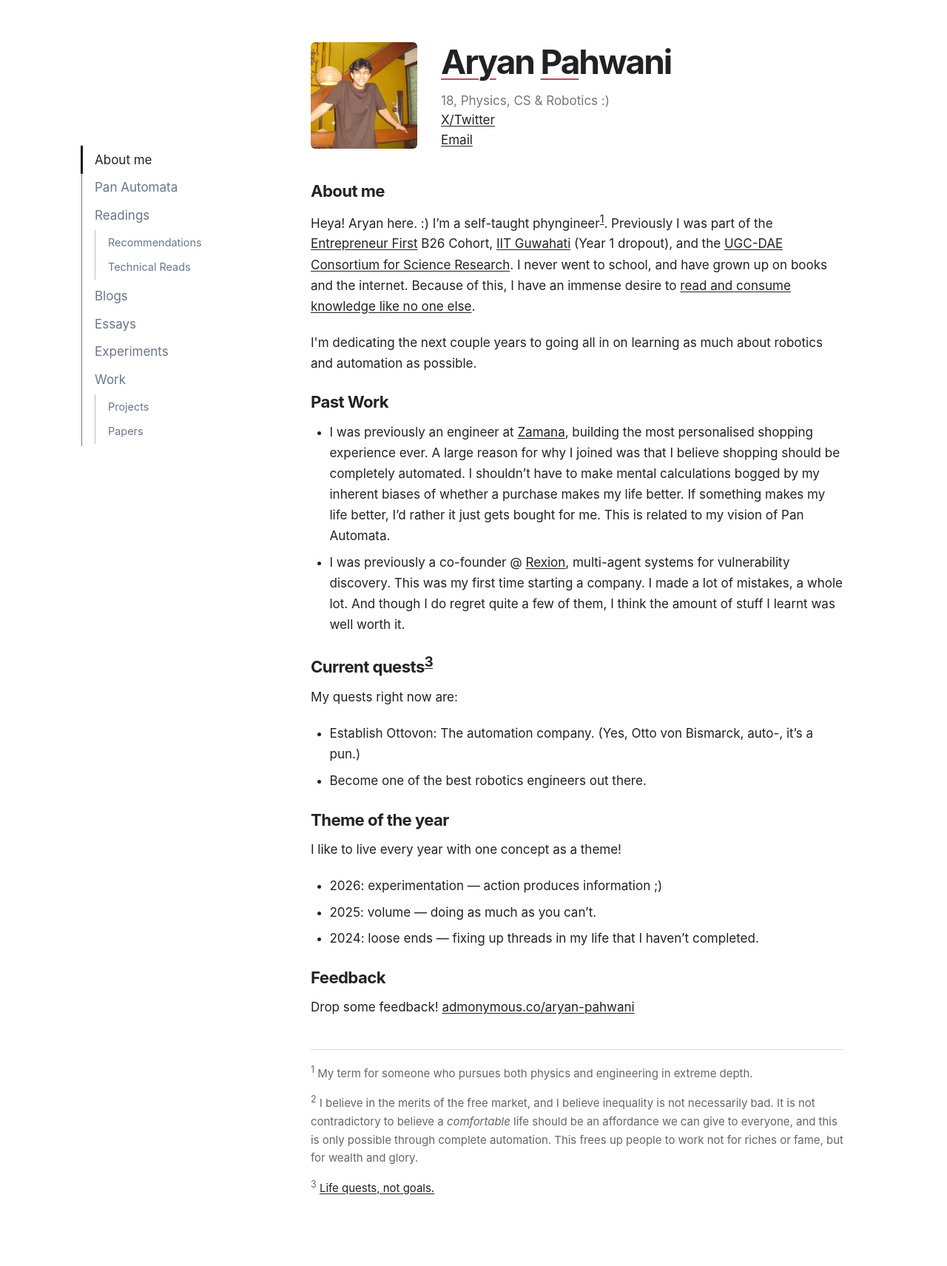
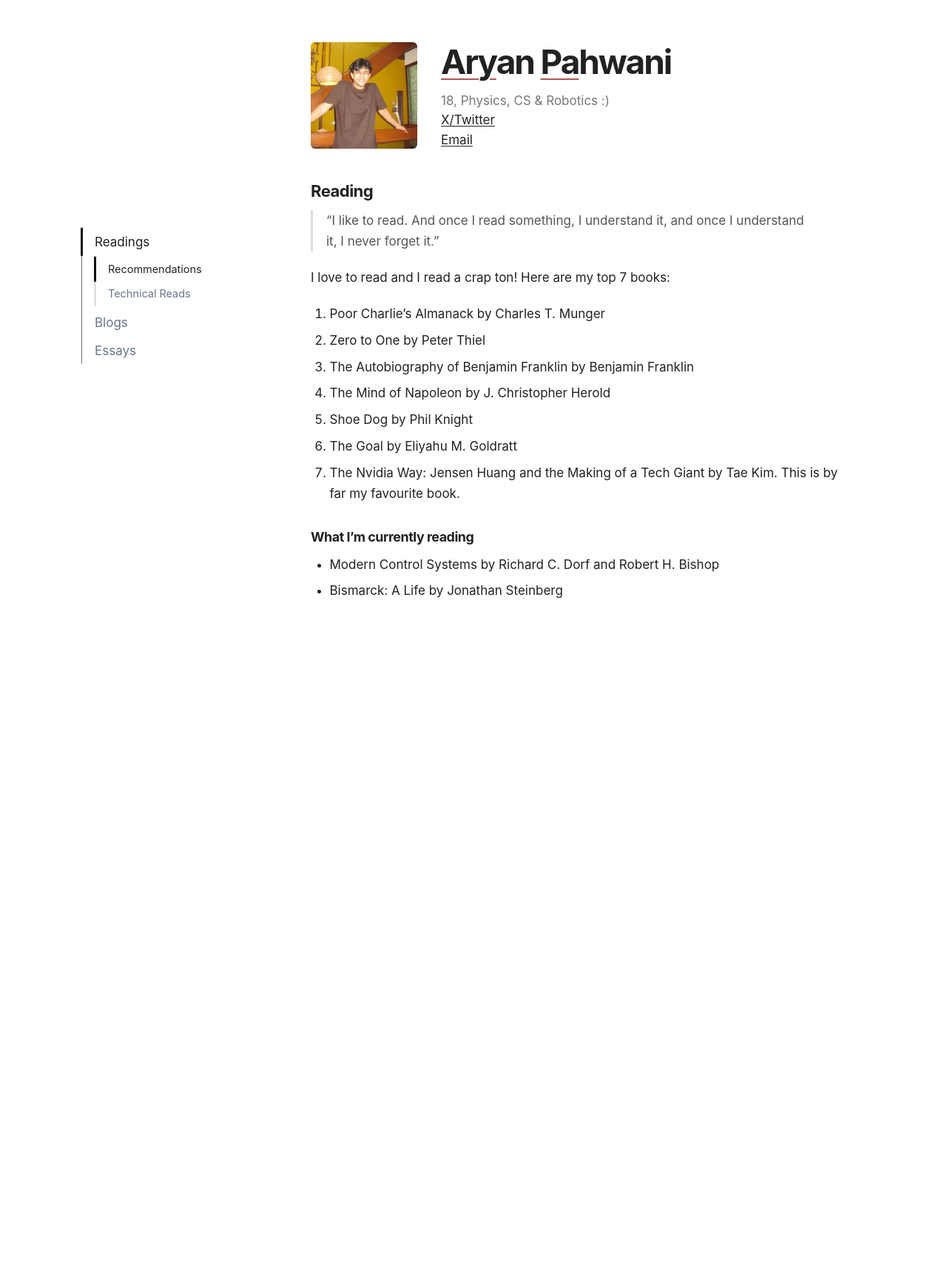
Before and after one commit to AdalricP/arypa.in, a PHP site: page / in a window 1280 px wide. Shown: the whole page at 74% size. After the commit the page ends 808 px from the top, so only its background shows below. Run offline with PHP 8.4, Linux system fonts and the light colour scheme.

Commit message:
Remove retired site sections

```diff
--- a/index.html
+++ b/index.html
@@ -21,21 +21,13 @@
   <div class="site-shell">
     <aside class="sidebar">
       <nav class="section-menu" aria-label="Site sections">
-        <button class="menu-button is-active" type="button" data-tab="about" aria-selected="true">About me</button>
-        <button class="menu-button" type="button" data-tab="pan-automata" aria-selected="false">Pan Automata</button>
-        <button class="menu-button" type="button" data-tab="reading" aria-selected="false">Readings</button>
+        <button class="menu-button is-active" type="button" data-tab="reading" aria-selected="true">Readings</button>
         <div class="reading-menu">
-          <button class="sub-menu-button" type="button" data-parent="reading" data-subtab="recommendations" aria-selected="false">Recommendations</button>
+          <button class="sub-menu-button is-active" type="button" data-parent="reading" data-subtab="recommendations" aria-selected="true">Recommendations</button>
           <button class="sub-menu-button" type="button" data-parent="reading" data-subtab="technical-reads" aria-selected="false">Technical Reads</button>
         </div>
         <button class="menu-button" type="button" data-tab="blogs" aria-selected="false">Blogs</button>
         <button class="menu-button" type="button" data-tab="essays" aria-selected="false">Essays</button>
-        <button class="menu-button" type="button" data-tab="experiments" aria-selected="false">Experiments</button>
-        <button class="menu-button" type="button" data-tab="work" aria-selected="false">Work</button>
-        <div class="work-menu">
-          <button class="sub-menu-button" type="button" data-parent="work" data-subtab="projects" aria-selected="false">Projects</button>
-          <button class="sub-menu-button" type="button" data-parent="work" data-subtab="papers" aria-selected="false">Papers</button>
-        </div>
       </nav>
     </aside>
     <main>
@@ -47,48 +39,7 @@
       </div>
     </header>
 
-    <section class="tab-panel is-active" id="about">
-      <h2>About me</h2>
-      <p>Heya! Aryan here. :) I’m a self-taught phyngineer<sup><a href="#phyngineer-note">1</a></sup>. Previously I was part of the <a href="https://www.joinef.com/" target="_blank" rel="noopener noreferrer">Entrepreneur First</a> B26 Cohort, <a href="https://www.iitg.ac.in/" target="_blank" rel="noopener noreferrer">IIT Guwahati</a> (Year 1 dropout), and the <a href="https://www.csr.res.in/" target="_blank" rel="noopener noreferrer">UGC-DAE Consortium for Science Research</a>. I never went to school, and have grown up on books and the internet. Because of this, I have an immense desire to <a href="#reading" data-site-tab="reading">read and consume knowledge like no one else</a>.</p>
-      <p>I'm dedicating the next couple years to going all in on learning as much about robotics and automation as possible.</p>
-
-      <h2>Past Work</h2>
-      <ul>
-        <li>I was previously an engineer at <a href="https://zamana.com/" target="_blank" rel="noopener noreferrer">Zamana</a>, building the most personalised shopping experience ever. A large reason for why I joined was that I believe shopping should be completely automated. I shouldn’t have to make mental calculations bogged by my inherent biases of whether a purchase makes my life better. If something makes my life better, I’d rather it just gets bought for me. This is related to my vision of Pan Automata.</li>
-        <li>I was previously a co-founder @ <a href="https://rexion.ai/" target="_blank" rel="noopener noreferrer">Rexion</a>, multi-agent systems for vulnerability discovery. This was my first time starting a company. I made a lot of mistakes, a whole lot. And though I do regret quite a few of them, I think the amount of stuff I learnt was well worth it.</li>
-      </ul>
-
-      <h2>Current quests<sup><a href="https://himat.github.io/posts/life_quests_not_goals/" target="_blank" rel="noopener noreferrer">3</a></sup></h2>
-      <p>My quests right now are:</p>
-      <ul>
-        <li><a class="secret-quest" href="kill-list/">Establish Ottovon: The automation company.</a> (Yes, Otto von Bismarck, auto-, it’s a pun.)</li>
-        <li><a class="secret-quest" href="kill-list/">Become one of the best robotics engineers out there.</a></li>
-      </ul>
-
-      <h2>Theme of the year</h2>
-      <p>I like to live every year with one concept as a theme!</p>
-      <ul>
-        <li>2026: experimentation — action produces information ;)</li>
-        <li>2025: volume — doing as much as you can’t.</li>
-        <li>2024: loose ends — fixing up threads in my life that I haven’t completed.</li>
-      </ul>
-
-      <h2>Feedback</h2>
-      <p>Drop some feedback! <a href="https://admonymous.co/aryan-pahwani" target="_blank" rel="noopener noreferrer">admonymous.co/aryan-pahwani</a></p>
-
-      <div class="about-notes">
-        <p id="phyngineer-note"><sup>1</sup> My term for someone who pursues both physics and engineering in extreme depth.</p>
-        <p id="automation-note"><sup>2</sup> I believe in the merits of the free market, and I believe inequality is not necessarily bad. It is not contradictory to believe a <em>comfortable</em> life should be an affordance we can give to everyone, and this is only possible through complete automation. This frees up people to work not for riches or fame, but for wealth and glory.</p>
-        <p><sup>3</sup> <a href="https://himat.github.io/posts/life_quests_not_goals/" target="_blank" rel="noopener noreferrer">Life quests, not goals.</a></p>
-      </div>
-    </section>
-
-    <section class="tab-panel" id="pan-automata">
-      <h2>Pan Automata</h2>
-      <p>Coming soon...</p>
-    </section>
-
-    <section class="tab-panel" id="reading">
+    <section class="tab-panel is-active" id="reading">
       <div class="sub-tab-panel is-active" id="recommendations" data-parent="reading">
         <h2>Reading</h2>
         <blockquote>“I like to read. And once I read something, I understand it, and once I understand it, I never forget it.”</blockquote>
@@ -131,49 +82,6 @@
       <article class="essay-reader" id="essay-reader" hidden aria-live="polite"></article>
     </section>
 
-    <section class="tab-panel" id="experiments">
-      <h2>Experiments</h2>
-      <p>Log of random funky experiments I tried out with Claude, purely for fun and curiosity.</p>
-      <article class="experiment-entry">
-        <h3>2026-09-05 — LLM wizard duels</h3>
-        <p>This experiment has two Claude subagents each write their own spells (small JS incantations priced by length and structure — ifs and loops cost extra mana) and a control policy for a pixel-art dueling arena, then revise them over 10 generations seeing only the battle logs.</p>
-        <p>The strategies escalated on their own from burst races through elemental counter-picks to a pixel-by-pixel range arms race and finally quarter-second opening-tempo fights, with one agent taking the series 7 generations to 3 across 90 logged matches.</p>
-        <p>The agents kept finding pricing loopholes (comment-padding incantations for power, golfing policies into ternaries to dodge the if-statement tax), and the sharpest lesson was that a build tested 14–1 against a mock of its opponent lost 0–9 to the real one — a third challenger written by a non-Claude model via OpenRouter would be the natural next round.</p>
-        <a href="https://github.com/AdalricP/experiments/tree/main/wizard-arena" target="_blank" rel="noopener noreferrer"><img class="experiment-image" src="https://raw.githubusercontent.com/AdalricP/experiments/main/assets/wizard-arena-victory.jpg" alt="Wizard arena victory screen" /></a>
-      </article>
-      <article class="experiment-entry">
-        <h3>2026-09-12 — Pole balancing</h3>
-        <p>This experiment tests how a closed-loop control system performs against learning-based models on the same cart-pole task, using random actions, classical controllers, tabular RL, neural RL, and an RL-to-LQR safety hybrid.</p>
-        <p>PID and LQR reliably hold the pole for the 1,000-step limit while the learning agents start untrained and expose their episode-length and loss curves as they improve.</p>
-        <p>The dashboard makes the trade-off between a known control model and learning from interaction easy to watch.</p>
-        <a href="https://github.com/AdalricP/experiments" target="_blank" rel="noopener noreferrer"><img class="experiment-image" src="https://raw.githubusercontent.com/AdalricP/experiments/main/assets/pole-balancing-dashboard.png" alt="Pole-balancing experiment dashboard" /></a>
-      </article>
-    </section>
-
-    <section class="tab-panel" id="work">
-      <div class="sub-tab-panel is-active" id="work-main" data-parent="work">
-      <h2>Work</h2>
-      <p>I believe the best way to work is a “hub-and-spoke” system: collaboration on ideas, then intense periods of isolated deep work. I believe one should <a href="essays/work-extremely-hard/" data-essay="work-extremely-hard">work till their eyes burn</a>. The people who I try to emulate the most in my work are:</p>
-      <ol>
-        <li>Richard Feynman, chasing simplicity in problems and boiling things down to <a href="https://fs.blog/first-principles/" target="_blank" rel="noopener noreferrer">first principles</a><sup><a href="#first-principles-note">1</a></sup>.</li>
-        <li>Charlie Munger, using a lattice of <a href="https://fs.blog/mental-models/" target="_blank" rel="noopener noreferrer">mental models</a> to bring in wisdom from various disciplines, and being extremely <em>reliable.</em></li>
-        <li>Paul Erdős: hyper-collaboration, extreme volume, and endurance. I like working long, hyper-productive hours. I like being around people and bouncing ideas off others. I’m also quite nomadic in my lifestyle.</li>
-        <li>Napoleon Bonaparté: meticulous preparation and rigorousity. <em>If I do everything, I win.</em></li>
-      </ol>
-      <p>I also value the concept of Ppalli-Ppalli. It translates from Korean to “Speed-Speed”: if something can be done quicker, it should be. A page taken out of <a href="https://sigilwen.ca/" target="_blank" rel="noopener noreferrer">Sigil Wen</a>’s book, I think one should work with high urgency and blistering intensity. I try to emulate these principles to the best of my ability.</p>
-      <hr>
-      <p>If you would like to work together, please <a href="mailto:pahwani.aryan@gmail.com">send me an email</a> :) My primary work right now revolves around control systems and robots broadly.</p>
-      <div class="about-notes"><p id="first-principles-note"><sup>1</sup> It’s unfortunate that “first principles” has become a buzzword recently, knowing how useful the concept is.</p></div>
-      </div>
-      <div class="sub-tab-panel" id="projects" data-parent="work">
-        <h2>Projects</h2>
-        <p>Coming soon...</p>
-      </div>
-      <div class="sub-tab-panel" id="papers" data-parent="work">
-        <h2>Papers</h2>
-        <p>TODO: Nothing for now... :(</p>
-      </div>
-    </section>
     </main>
   </div>
 </body>
--- a/script.js
+++ b/script.js
@@ -6,7 +6,7 @@ const essayLinks = [...document.querySelectorAll("[data-essay]")];
 const essayList = document.querySelector(".essay-list");
 const essayReader = document.querySelector("#essay-reader");
 
-const activeSubtabs = { reading: "recommendations", work: "work-main" };
+const activeSubtabs = { reading: "recommendations" };
 
 function activateTab(target) {
   tabButtons.forEach((button) => {
@@ -78,8 +78,6 @@ async function showEssay(slug) {
 tabButtons.forEach((button) => button.addEventListener("click", () => {
   if (button.dataset.tab === "reading") {
     activateSubtab("reading", "recommendations");
-  } else if (button.dataset.tab === "work") {
-    activateSubtab("work", "work-main");
   } else {
     activateTab(button.dataset.tab);
   }
--- a/styles.css
+++ b/styles.css
@@ -10,7 +10,7 @@ body { margin: 0; padding: 56px 24px 80px; }
 .sidebar-link:hover { color: #8a0303; text-decoration: underline; }
 .menu-button.is-active, .sub-menu-button.is-active { color: #222; }
 .menu-button.is-active::before, .sub-menu-button.is-active::before { content: ""; position: absolute; top: 0; bottom: 0; left: -2px; width: 3px; background: #111; }
-.reading-menu, .work-menu { display: flex; flex-direction: column; align-items: stretch; gap: 0; margin: .1rem 0 .2rem 1rem; border-left: 1px solid #bbb; }
+.reading-menu { display: flex; flex-direction: column; align-items: stretch; gap: 0; margin: .1rem 0 .2rem 1rem; border-left: 1px solid #bbb; }
 .sub-menu-button { padding-left: 1rem; font-size: .85rem; }
 .sidebar-heading { margin: 2.5rem 0 .6rem; font-size: .75rem; font-weight: 700; letter-spacing: .06em; text-transform: uppercase; }
 .sidebar-link { color: #222; text-decoration: underline; text-underline-offset: 2px; }
@@ -50,14 +50,12 @@ cite { font-style: normal; }
 .essay-reader .byline { color: #666; margin-bottom: 2.5rem; }
 .essay-reader img { max-width: 100%; height: auto; }
 .essay-reader pre { overflow: auto; padding: 1rem; background: #f5f5f5; border: 1px solid #ddd; }
-.experiment-entry h3 { margin-top: 1.75rem; }
-.experiment-image { display: block; width: min(100%, 620px); height: auto; border: 1px solid #ddd; }
 @media (max-width: 620px) {
   body { padding: 32px 14px 60px; }
   .site-shell { display: block; }
   .sidebar { position: static; width: auto; margin-bottom: 40px; padding-bottom: 24px; border-bottom: 1px solid #ddd; transform: none; }
   .section-menu { flex-direction: column; border-left: 1px solid #777; }
-  .reading-menu, .work-menu { flex-direction: column; margin-left: 1rem; }
+  .reading-menu { flex-direction: column; margin-left: 1rem; }
   .sidebar-heading { margin-top: 1.5rem; }
   .page-header { grid-template-columns: 96px minmax(0, 1fr); gap: 16px; }
   .profile-photo { width: 96px; height: 96px; border-radius: 4px; }
```
